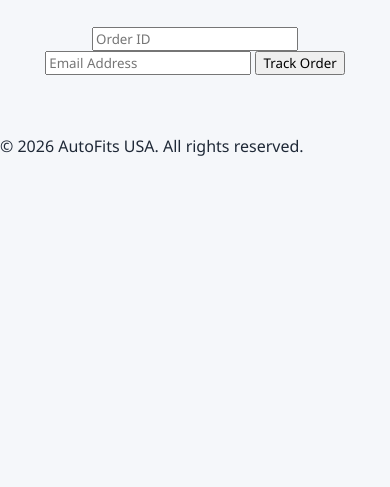
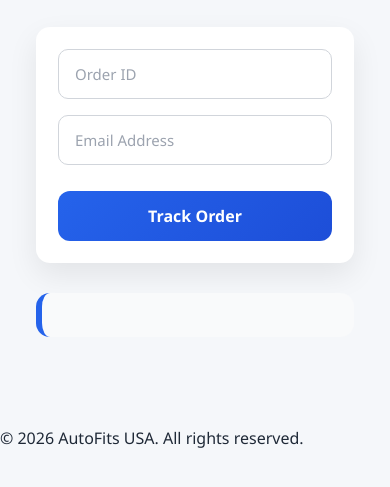
Before and after one commit to AutoFits/autofitsusa, a website: page track-order.html in a window 390 px wide. Shown: the part 247-734 px from the top of the page. Drawn offline with Linux system fonts and the light colour scheme.

Commit message:
Fixed css

```diff
--- a/css/track-order.css
+++ b/css/track-order.css
@@ -88,7 +88,7 @@ body {
 }
 
 /* FORM */
-.track-form {
+.trackForm {
   background: white;
   padding: 24px;
   border-radius: 12px;
@@ -97,14 +97,14 @@ body {
   gap: 12px;
 }
 
-.track-form input {
+.trackForm input {
   padding: 12px;
   border-radius: 8px;
   border: 1px solid #d1d5db;
   font-size: 15px;
 }
 
-.track-form button {
+.trackForm button {
   padding: 14px;
   background: #2563eb;
   color: white;
@@ -167,3 +167,99 @@ body {
     flex-direction: column;
   }
 }
+
+/* =========================
+   TRACK ORDER PAGE
+   ========================= */
+
+#trackForm {
+  max-width: 420px;
+  margin: 60px auto;
+  padding: 28px;
+  background: #ffffff;
+  border-radius: 14px;
+  box-shadow: 0 12px 30px rgba(0, 0, 0, 0.08);
+  display: flex;
+  flex-direction: column;
+  gap: 16px;
+}
+
+#trackForm input {
+  width: 100%;
+  padding: 14px 16px;
+  font-size: 15px;
+  border-radius: 10px;
+  border: 1px solid #d1d5db;
+  outline: none;
+  transition: border 0.2s ease, box-shadow 0.2s ease;
+}
+
+#trackForm input::placeholder {
+  color: #9ca3af;
+}
+
+#trackForm input:focus {
+  border-color: #2563eb;
+  box-shadow: 0 0 0 3px rgba(37, 99, 235, 0.15);
+}
+
+/* TRACK BUTTON */
+#trackForm button {
+  margin-top: 10px;
+  padding: 14px;
+  background: linear-gradient(135deg, #2563eb, #1d4ed8);
+  color: #ffffff;
+  font-size: 16px;
+  font-weight: 600;
+  border: none;
+  border-radius: 12px;
+  cursor: pointer;
+  transition: transform 0.15s ease, box-shadow 0.15s ease;
+}
+
+#trackForm button:hover {
+  transform: translateY(-1px);
+  box-shadow: 0 10px 25px rgba(37, 99, 235, 0.35);
+}
+
+#trackForm button:active {
+  transform: scale(0.98);
+}
+
+/* =========================
+   TRACK RESULT
+   ========================= */
+
+#orderResult {
+  max-width: 420px;
+  margin: 30px auto;
+  padding: 22px;
+  background: #f9fafb;
+  border-radius: 14px;
+  border-left: 6px solid #2563eb;
+  font-size: 15px;
+  line-height: 1.6;
+}
+
+#orderResult h3 {
+  margin: 0 0 10px;
+  font-size: 18px;
+  font-weight: 700;
+}
+
+#orderResult p {
+  margin: 0;
+  color: #374151;
+}
+
+/* =========================
+   MOBILE FRIENDLY
+   ========================= */
+
+@media (max-width: 480px) {
+  #trackForm,
+  #orderResult {
+    margin: 30px 16px;
+    padding: 22px;
+  }
+}
```
